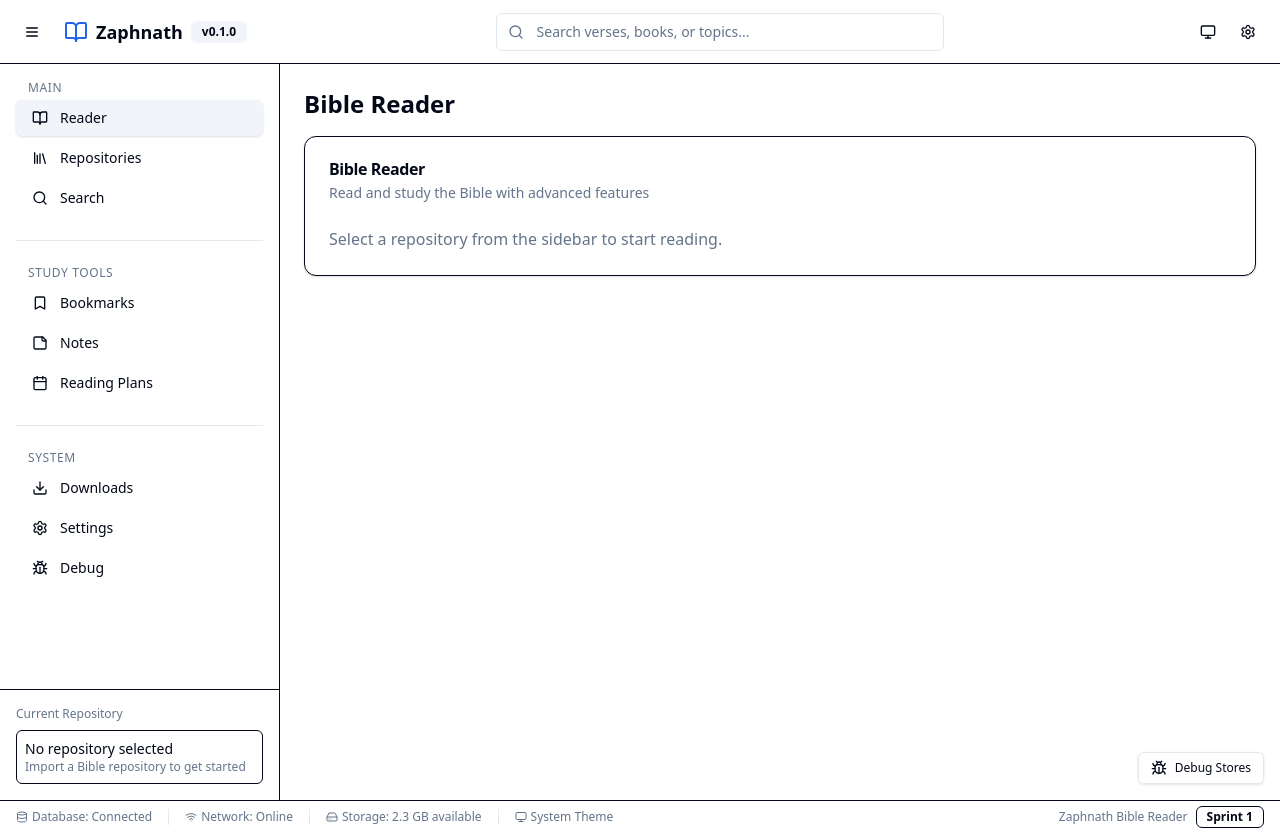
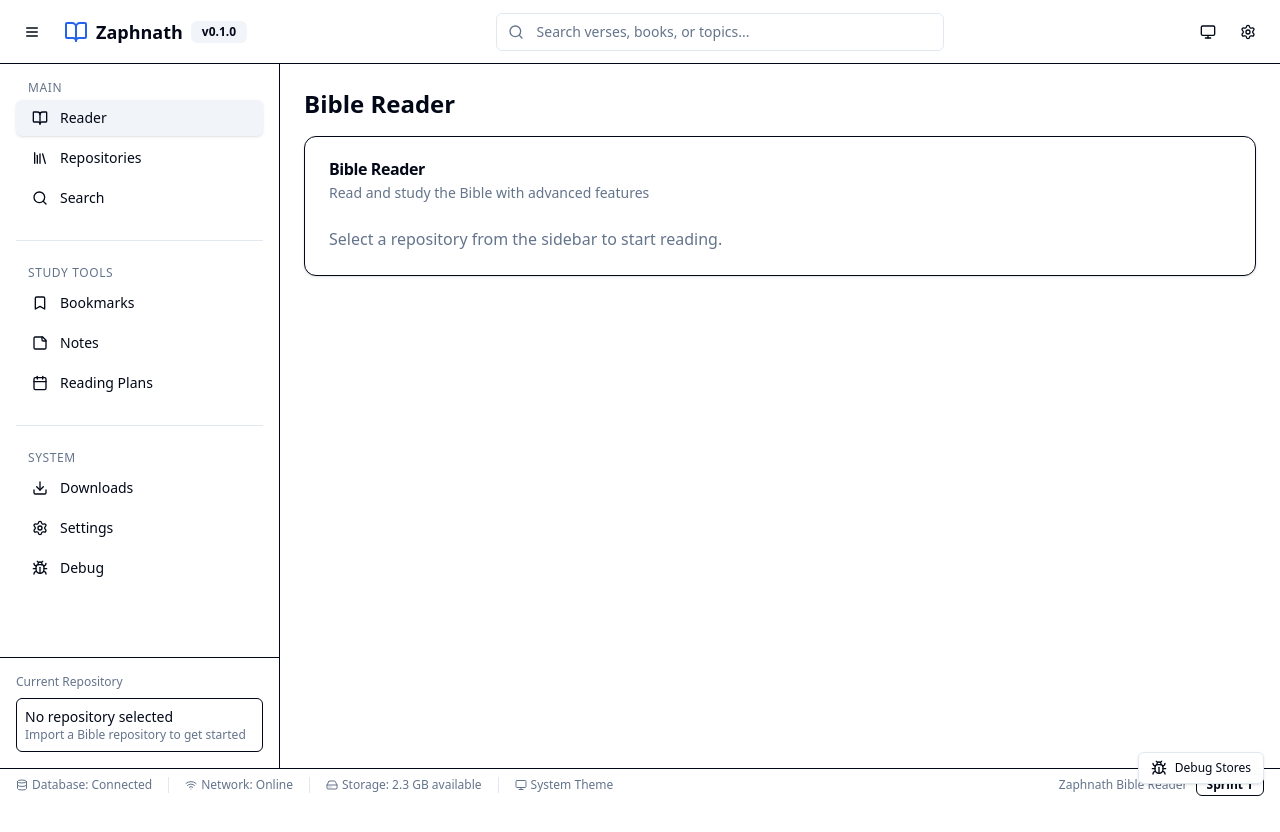
Before and after one commit to beabzk/zaphnath, a React (Vite) app in the folder packages/renderer/: page / in a window 1280 px wide. After the commit the page ends 800 px from the top, so only its background shows below. Built offline with nearby package versions, Linux system fonts and the light colour scheme.

Commit message:
fix(layout): resolve sidebar positioning and footer overlap issues

```diff
--- a/packages/renderer/src/components/layout/Layout.tsx
+++ b/packages/renderer/src/components/layout/Layout.tsx
@@ -1,37 +1,26 @@
 import { Header } from './Header'
 import { Sidebar } from './Sidebar'
 import { Footer } from './Footer'
-import { useSidebar } from '@/stores'
-import { cn } from '@/lib/utils'
 
 interface LayoutProps {
   children: React.ReactNode
 }
 
 export function Layout({ children }: LayoutProps) {
-  const { isOpen: sidebarOpen, width: sidebarWidth } = useSidebar()
 
   return (
-    <div className="min-h-screen bg-background text-foreground">
+    <div className="min-h-screen bg-background text-foreground flex flex-col">
       {/* Header */}
       <Header />
 
-      {/* Main Content Area */}
-      <div className="flex h-[calc(100vh-4rem)]">
+      {/* Main Content Area with Sidebar */}
+      <div className="flex flex-1">
         {/* Sidebar */}
         <Sidebar />
 
         {/* Main Content */}
-        <main
-          className={cn(
-            "flex-1 overflow-auto transition-all duration-300",
-            sidebarOpen ? `ml-[${sidebarWidth}px]` : "ml-0"
-          )}
-          style={{
-            marginLeft: sidebarOpen ? `${sidebarWidth}px` : '0'
-          }}
-        >
-          <div className="p-6">
+        <main className="flex-1 overflow-auto">
+          <div className="p-6 min-h-full">
             {children}
           </div>
         </main>
--- a/packages/renderer/src/components/layout/Sidebar.tsx
+++ b/packages/renderer/src/components/layout/Sidebar.tsx
@@ -79,7 +79,7 @@ export function Sidebar() {
 
   return (
     <>
-      {/* Overlay for mobile */}
+      {/* Mobile overlay */}
       {isOpen && (
         <div
           className="fixed inset-0 z-40 bg-background/80 backdrop-blur-sm lg:hidden"
@@ -90,10 +90,15 @@ export function Sidebar() {
       {/* Sidebar */}
       <aside
         className={cn(
-          "fixed left-0 top-16 z-50 h-[calc(100vh-4rem)] transform border-r bg-background transition-transform duration-300 ease-in-out",
-          isOpen ? "translate-x-0" : "-translate-x-full"
+          "border-r bg-background transition-all duration-300 ease-in-out",
+          // Base: hidden on mobile, conditional on desktop
+          "hidden",
+          // Desktop: show when open, hide when closed
+          isOpen && "lg:block",
+          // Mobile: fixed positioning when open
+          isOpen && "block fixed left-0 top-16 z-50 h-[calc(100vh-4rem)] lg:relative lg:top-0 lg:h-auto lg:z-auto"
         )}
-        style={{ width: `${width}px` }}
+        style={{ width: isOpen ? `${width}px` : '0px' }}
       >
         <div className="flex h-full flex-col">
           {/* Close button for mobile */}
```
